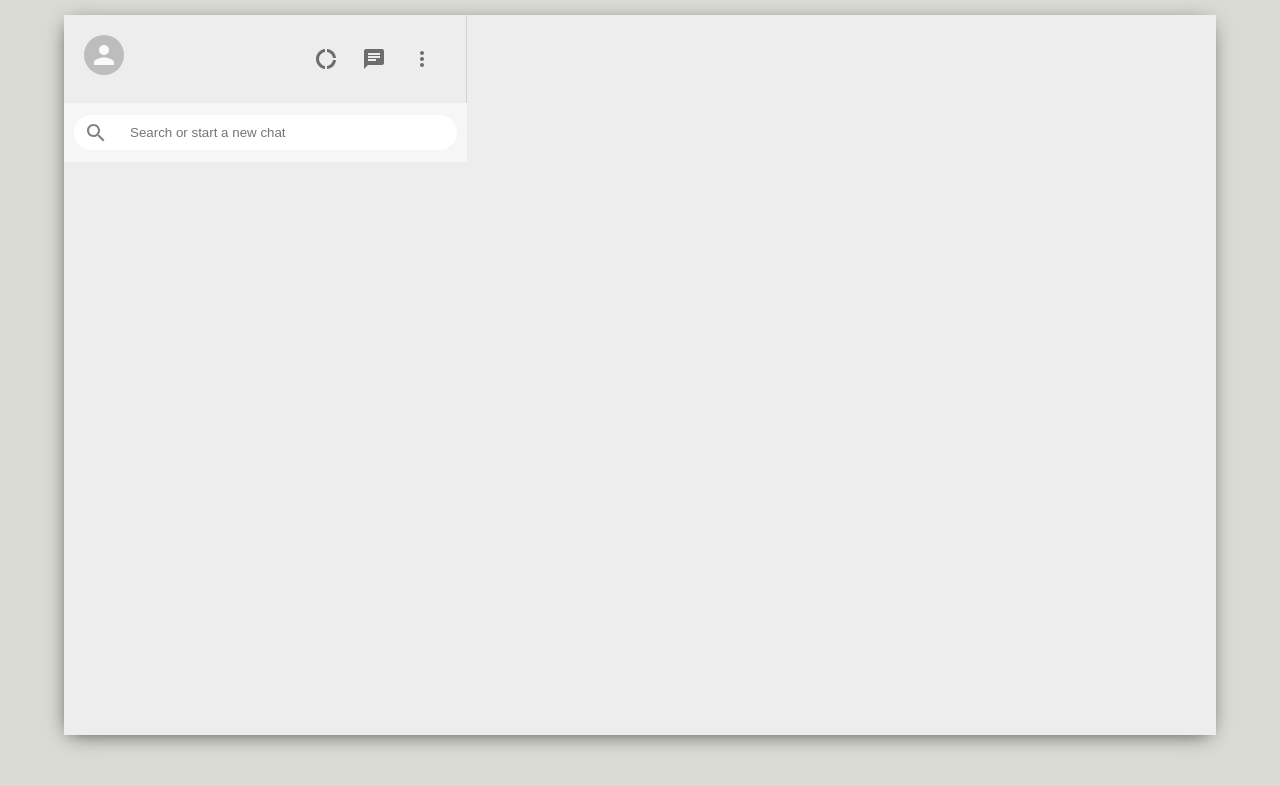
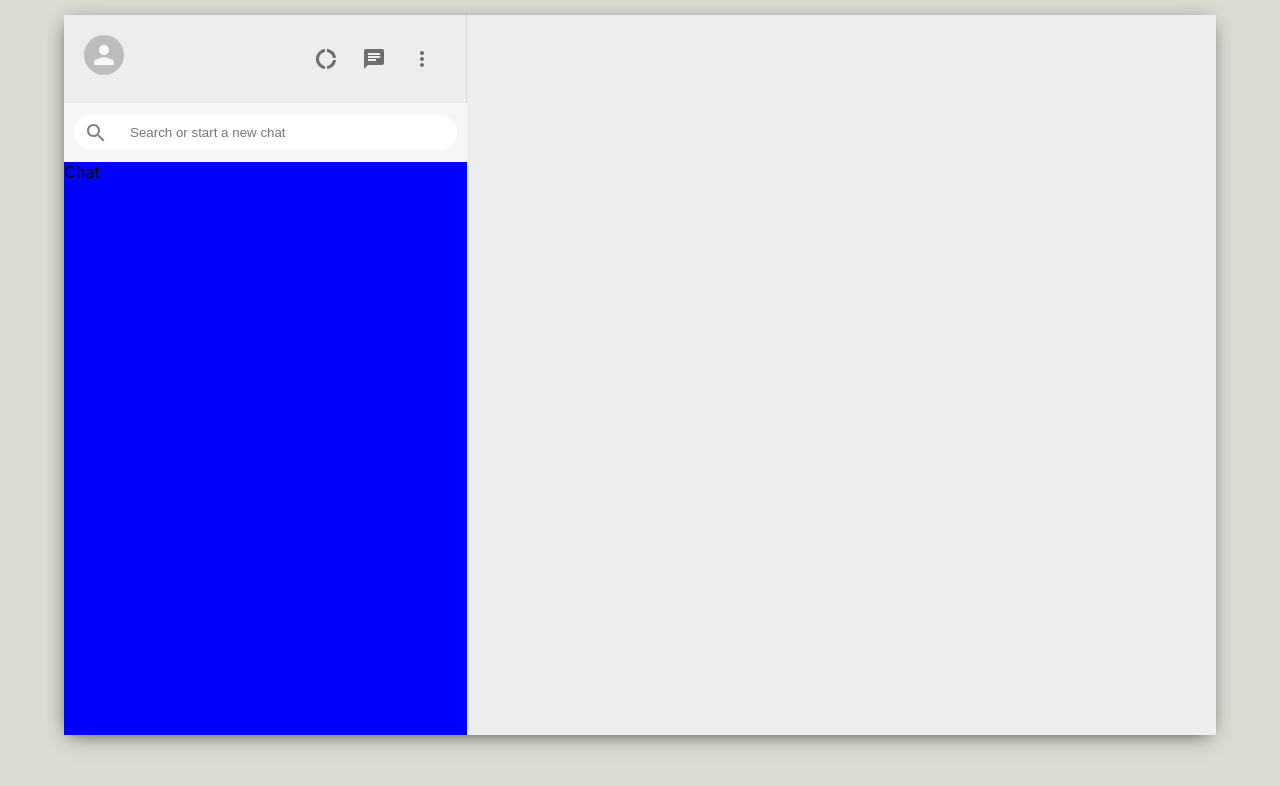
Before and after one commit to Hussain-7/Whatsapp-Clone, a React (Create React App) app: page / in a window 1280 px wide. Shown: the top 786 px of the page. Built offline with nearby package versions, Linux system fonts and the light colour scheme.

Commit message:
Made components dir structure more cleaner

```diff
--- a/package.json
+++ b/package.json
@@ -11,7 +11,8 @@
     "react": "^17.0.2",
     "react-dom": "^17.0.2",
     "react-scripts": "4.0.3",
-    "web-vitals": "^1.0.1"
+    "web-vitals": "^1.0.1",
+    "yarn": "^1.22.10"
   },
   "scripts": {
     "start": "react-scripts start",
--- a/src/App.js
+++ b/src/App.js
@@ -1,5 +1,5 @@
 import "./App.css";
-import Sidebar from "./Sidebar";
+import Sidebar from "./components/sidebar/Sidebar";
 
 function App() {
   return (
--- a/src/Sidebar.css
+++ b/src/components/sidebar/Sidebar.css
@@ -46,3 +46,9 @@
   margin-right: 2vw;
   font-size: 24px !important;
 }
+
+.sidebar__chats {
+  flex: 1;
+  background-color: blue;
+  overflow: scroll;
+}
--- a/src/Sidebar.js
+++ b/src/components/sidebar/Sidebar.js
@@ -2,6 +2,7 @@ import { Avatar, IconButton } from "@material-ui/core";
 import { Chat, DonutLarge, MoreVert, SearchOutlined } from "@material-ui/icons";
 import React from "react";
 import "./Sidebar.css";
+import SidebarChat from "./components/SidebarChat";
 const Sidebar = () => {
   return (
     <div className="sidebar">
@@ -26,7 +27,9 @@ const Sidebar = () => {
           <input placeholder="Search or start a new chat" />
         </div>
       </div>
-      <div className="sidebar__chats"></div>
+      <div className="sidebar__chats">
+        <SidebarChat />{" "}
+      </div>
     </div>
   );
 };
--- /dev/null
+++ b/src/components/sidebar/components/SidebarChat.js
@@ -0,0 +1,6 @@
+import React from "react";
+import "./SidebarChat.css";
+export const SidebarChat = () => {
+  return <div>Chat</div>;
+};
+export default SidebarChat;
```
Also changed, not shown: config/firebase.js (renamed from src/firebase.js), src/components/sidebar/components/SidebarChat.css (added), 1 other file (tests, documents, lock files or other folders).
